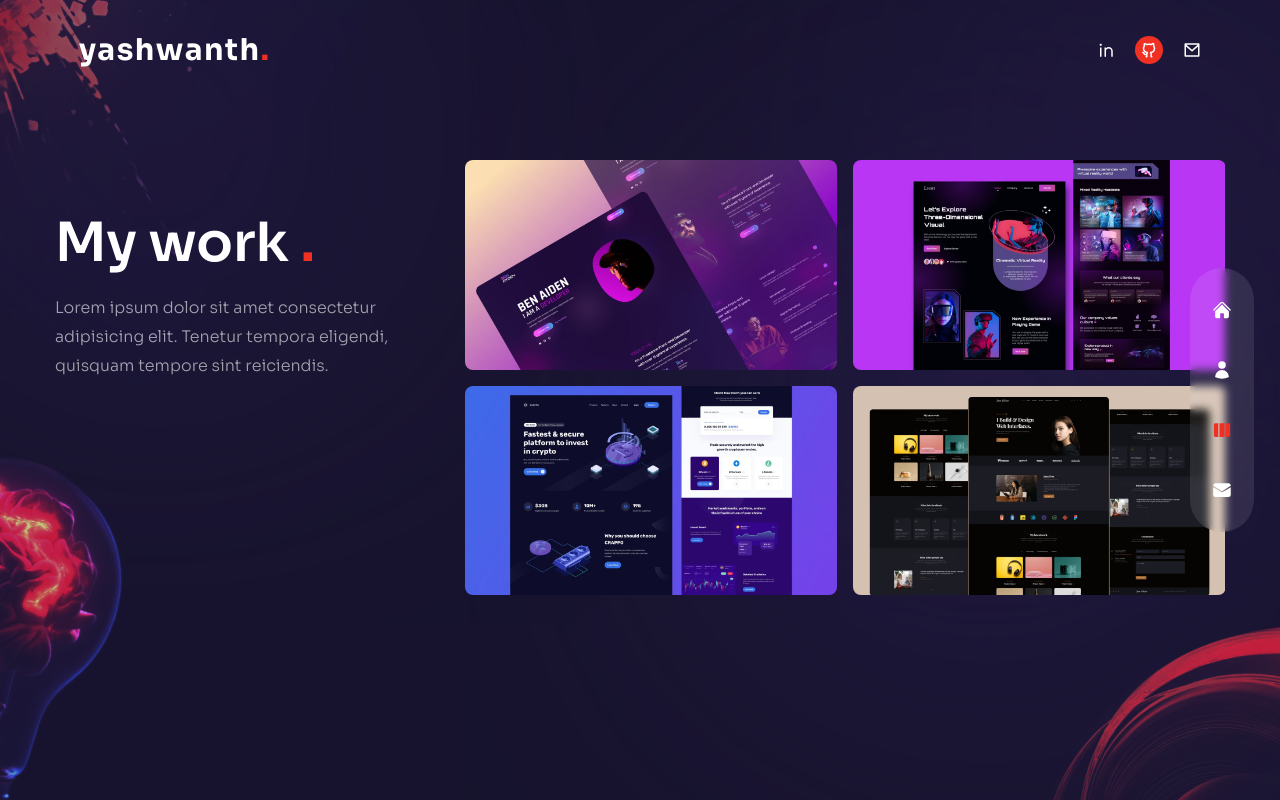
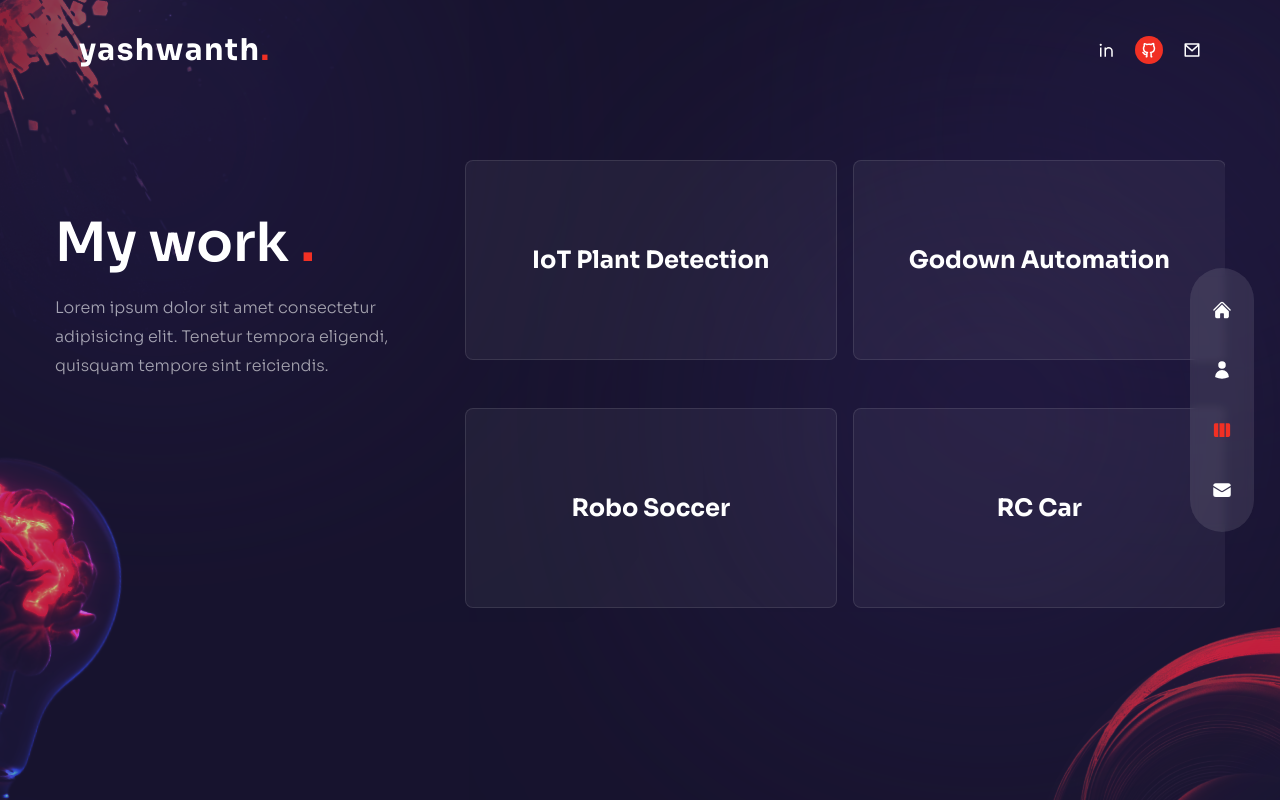
Before and after one commit to yashwanthR1207/yashprofile.2, a Next.js app: page /work in a window 1280 px wide. Built offline with nearby package versions, Linux system fonts and the light colour scheme.

Commit message:
Replace project placeholder images with animated glass cards

```diff
--- a/components/WorkSlider.jsx
+++ b/components/WorkSlider.jsx
@@ -1,4 +1,3 @@
-import Image from "next/image";
 import Link from "next/link";
 import { BsArrowRight } from "react-icons/bs";
 import { Pagination } from "swiper/modules";
@@ -14,22 +13,18 @@ const workSlides = {
       images: [
         {
           title: "IoT Plant Detection",
-          path: "/thumb1.jpg",
           link: "https://github.com/yashwanthR1207/AIOT-plant-detection-",
         },
         {
           title: "Godown Automation",
-          path: "/thumb2.jpg",
           link: "https://github.com/yashwanthR1207/IoT-Based-Intelligent-Godown-Automation-and-Safety-System",
         },
         {
           title: "Robo Soccer",
-          path: "/thumb3.jpg",
           link: "https://github.com/yashwanthR1207/Robo-soccer-Version-2",
         },
         {
           title: "RC Car",
-          path: "/thumb4.jpg",
           link: "https://github.com/yashwanthR1207/RC-car-version1",
         },
       ],
@@ -49,47 +44,39 @@ const WorkSlider = () => {
     >
       {workSlides.slides.map((slide, i) => (
         <SwiperSlide key={i}>
-          <div className="grid grid-cols-2 grid-rows-2 gap-4">
+          <div className="grid grid-cols-2 grid-rows-2 gap-4 h-full">
             {slide.images.map((image, imageI) => (
               <div
-                className="relative rounded-lg overflow-hidden flex items-center justify-center group"
+                className="relative rounded-lg overflow-hidden flex items-center justify-center group h-[120px] sm:h-[200px] bg-white/5 border border-white/10 hover:border-accent/50 transition-all duration-300"
                 key={imageI}
               >
-                <div className="flex items-center justify-center relative overflow-hidden group">
-                  {/* image */}
-                  <Image
-                    src={image.path}
-                    alt={image.title}
-                    width={500}
-                    height={300}
-                  />
-
                 {/* overlay gradient */}
                 <div
                   className="absolute inset-0 bg-gradient-to-l from-transparent via-[#e838cc] to-[#4a22bd] opacity-0 group-hover:opacity-80 transition-all duration-700"
                   aria-hidden
                 />
 
-                  {/* title */}
-                  <div className="absolute bottom-0 translate-y-full group-hover:-translate-y-10 group-hover:xl:-translate-y-20 transition-all duration-300">
+                {/* Title */}
+                <h3 className="text-sm sm:text-xl md:text-2xl font-bold text-center z-10 group-hover:-translate-y-4 sm:group-hover:-translate-y-6 transition-all duration-300 px-4">
+                  {image.title}
+                </h3>
+
+                {/* Link Text */}
+                <div className="absolute bottom-0 translate-y-full group-hover:-translate-y-4 sm:group-hover:-translate-y-8 transition-all duration-300 z-10">
                   <Link
                     href={image.link}
                     target="_blank"
                     rel="noreferrer noopener"
-                      className="flex items-center gap-x-2 text-[13px] tracking-[0.2em]"
+                    className="flex items-center gap-x-2 text-[10px] sm:text-[13px] tracking-[0.2em] uppercase"
                   >
-                      {/* title part 1 */}
-                      <div className="delay-100">LIVE</div>
-                      {/* title part 2 */}
+                    <div className="delay-100">VIEW</div>
                     <div className="translate-y-[500%] group-hover:translate-y-0 transition-all duration-300 delay-150">
                       PROJECT
                     </div>
-                      {/* icon */}
-                      <div className="text-xl translate-y-[500%] group-hover:translate-y-0 transition-all duration-300 delay-150">
+                    <div className="text-sm sm:text-xl translate-y-[500%] group-hover:translate-y-0 transition-all duration-300 delay-150">
                       <BsArrowRight aria-hidden />
                     </div>
                   </Link>
-                  </div>
                 </div>
               </div>
             ))}
```
Lines whose indentation alone changed are shown as unchanged.
